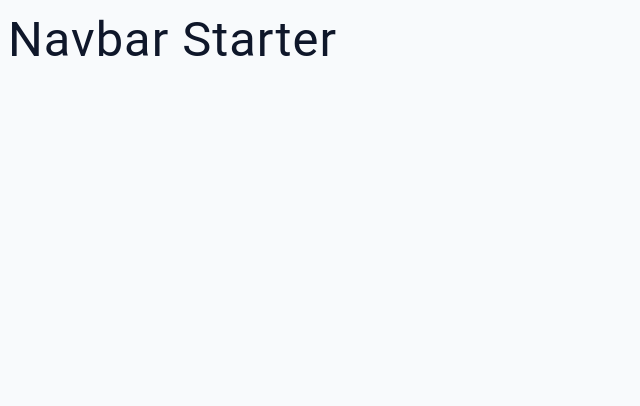
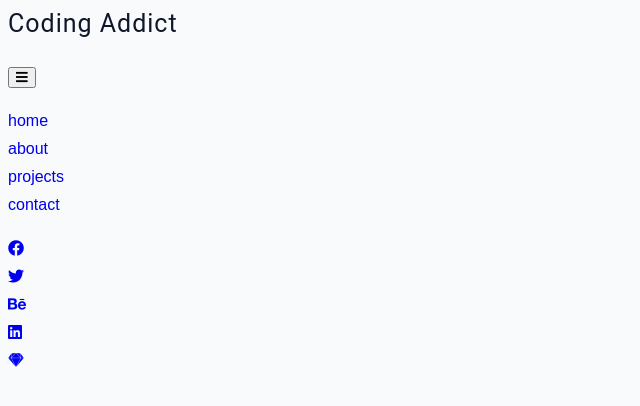
Before and after one commit to LaelPierre/javascript_project, a plain HTML site: page navbar/index.html in a window 1280 px wide. Shown: the whole page, without its empty margins (0-640 px from the left). Drawn offline with Linux system fonts and the light colour scheme.

Commit message:
added html

```diff
--- a/navbar/index.html
+++ b/navbar/index.html
@@ -13,7 +13,61 @@
 </head>
 
 <body>
-  <h1>navbar starter</h1>
+  <nav>
+    <div class="nav-center">
+      <!-- nav header -->
+      <div class="nav-header">
+        <h4 class="logo">Coding <span> Addict</span></h4>
+        <button type="button" class="nav-toggle">
+          <i class="fas fa-bars"></i>
+        </button>
+      </div>
+      <!-- links -->
+      <ul class="links">
+        <li>
+          <a href="#">home</a>
+        </li>
+        <li>
+          <a href="#">about</a>
+        </li>
+        <li>
+          <a href="#">projects</a>
+        </li>
+        <li>
+          <a href="#">contact</a>
+        </li>
+      </ul>
+      <!-- social media -->
+      <ul class="social-links">
+        <li>
+          <a href="https://www.twitter.com">
+            <i class="fab fa-facebook"></i>
+          </a>
+        </li>
+        <li>
+          <a href="https://www.twitter.com">
+            <i class="fab fa-twitter"></i>
+          </a>
+        </li>
+        <li>
+          <a href="https://www.twitter.com">
+            <i class="fab fa-behance"></i>
+          </a>
+        </li>
+        <li>
+          <a href="https://www.twitter.com">
+            <i class="fab fa-linkedin"></i>
+          </a>
+        </li>
+        <li>
+          <a href="https://www.twitter.com">
+            <i class="fab fa-sketch"></i>
+          </a>
+        </li>
+      </ul>
+    </div>
+  </nav>
+
   <script src="./app.js"></script>
 </body>
 
```
